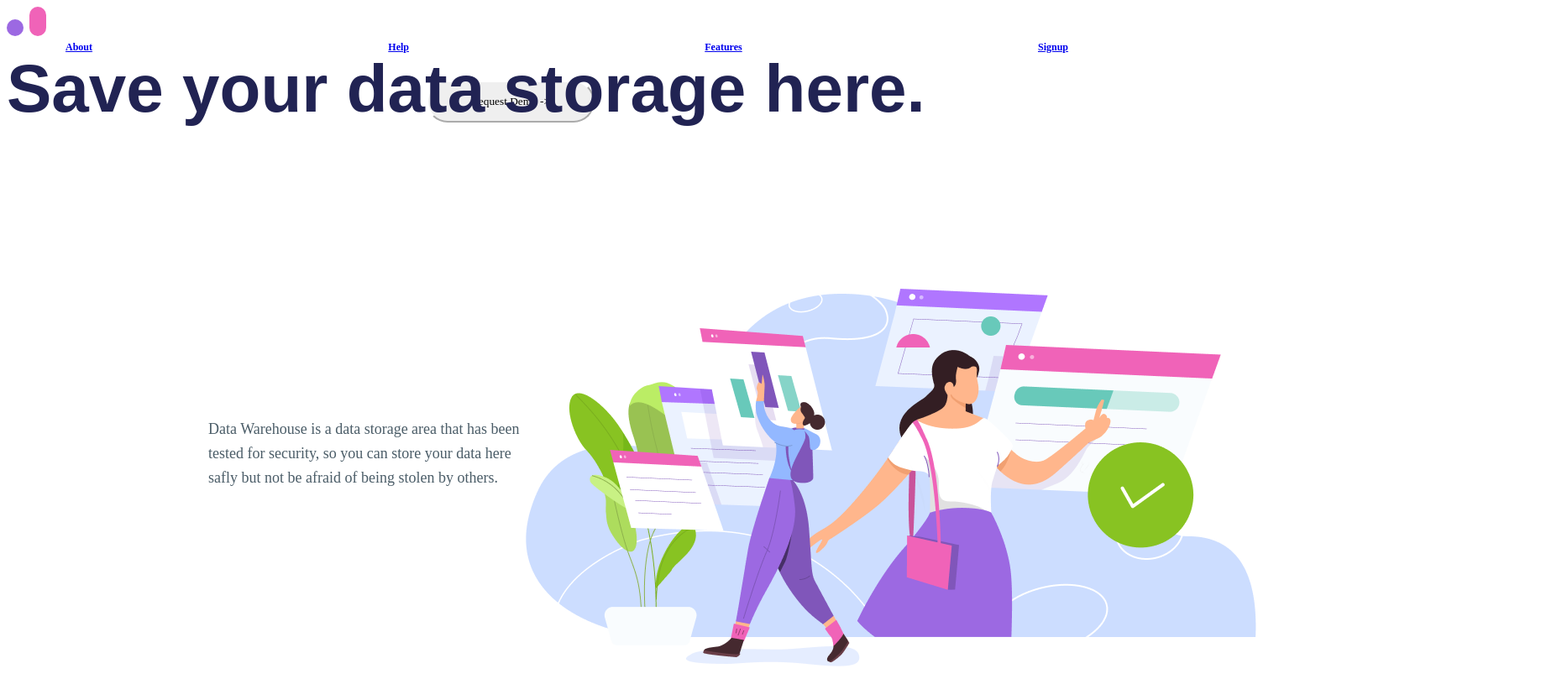
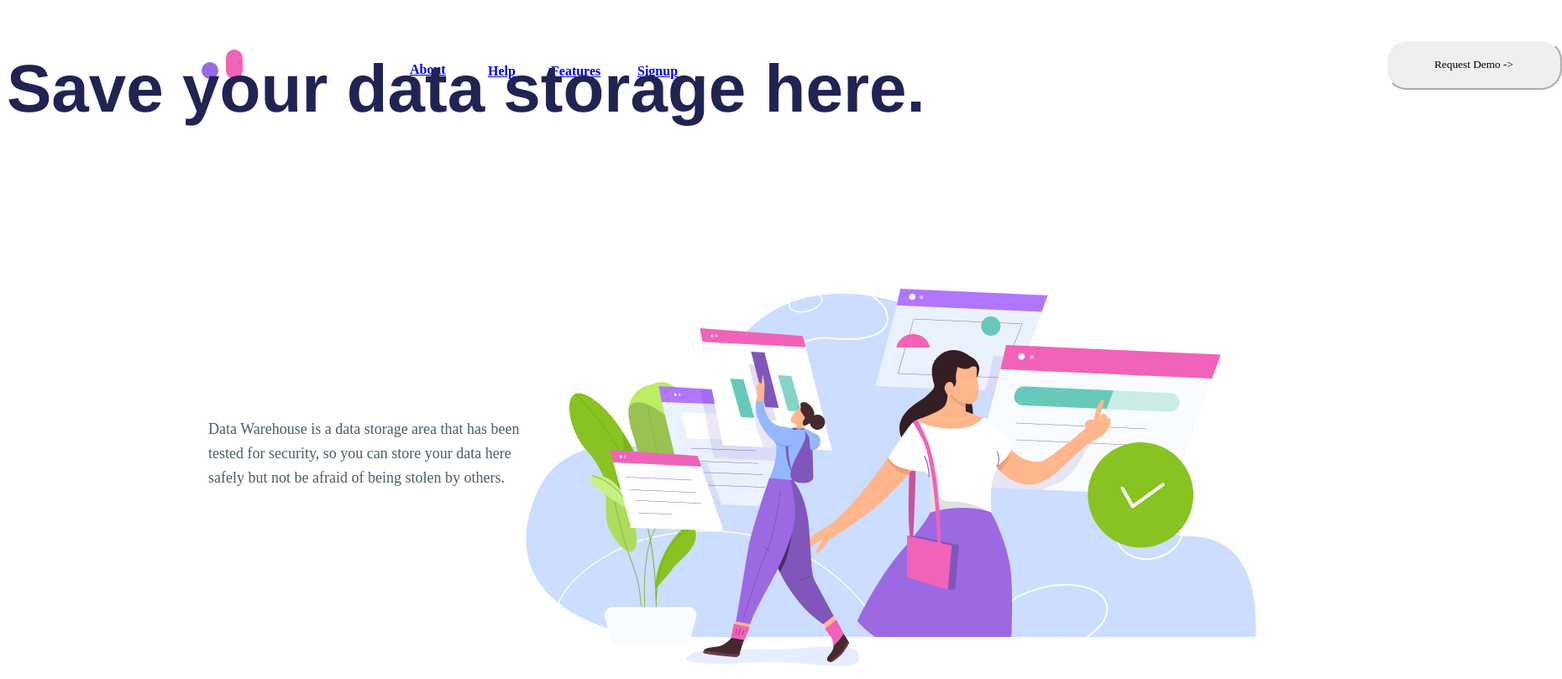
Before and after one commit to dredamonsta1/CliUpBem, a plain HTML site: page index.html in a window 1280 px wide. Shown: the whole page at 84% size, 1860 px wide, since content can reach past the window. Drawn offline with Linux system fonts and the light colour scheme.

Commit message:
fixing header section

```diff
--- a/index.html
+++ b/index.html
@@ -31,7 +31,9 @@
 
             <div class="container__header">
                 <h1 class="container__h1">Save your data storage here.</h1>
-                <p class="container__paragraph">Data Warehouse is a data storage area that has been tested for security, so you can store your data here safly but not be afraid of being stolen by others.</p>
+                <p class="container__paragraph">Data Warehouse is a data storage area that has been
+                    tested for security, so you can store your data here
+                    safely but not be afraid of being stolen by others.</p>
                 <img class="container__image"  src="./img/image1 1.png" alt="" width="885" height="468">
 
             </div>
--- a/style.scss
+++ b/style.scss
@@ -9,37 +9,40 @@
 //     display: inline;
 // }
 .container__logo--one {
+    position: absolute;
     display: inline-block;
-    position: absolute;
     width: 20px;
     height: 20px;
+    left: 240px;
+    top: 74px;
     background: #9C69E2;
-    border-radius: 50%;
-    margin-top: 15px;
-    // margin-left: 50px;
+    border-radius: 20px;
+
 }
 
 .container__logo--two {
     display: inline-block;
-    position: relative;
+    position: absolute;
     width: 20px;
     height: 35px;
+    left: 269px;
+    top: 59px;
     background: #F063B8;
     border-radius: 20px;
-    margin-left: 27px;
-    // margin-right: 0;
+
 }
 
 .container__list {
     display: flex;
-    justify-content: space-between;
+    position: absolute;
     position: relative;
     font-family: Avenir;
     font-style: normal;
     font-weight: 800;
-    font-size: 12px;
-    color: #212353;
-    // left: 410px;
+    font-size: 16px;
+    line-height: 160%;
+    // color: #212353;
+
     line-height: 160%;
     list-style-type: none;
     margin: 0;
@@ -49,15 +52,57 @@
 
 }
 
+.container__item--About {
+    position: absolute;
+    width: 53px;
+    height: 30px;
+    left: 410px;
+    top: 62px;
+    color: #212353;
+
+}
+
+.container__item--Help {
+    position: absolute;
+    width: 35px;
+    height: 26px;
+    left: 503px;
+    top: 64px;
+    color: #4B5D68;
+}
+
+.container__item--Features {
+    position: absolute;
+    width: 63px;
+    height: 26px;
+    left: 578px;
+    top: 64px;
+    color: #4B5D68;
+
+}
+
+.container__item--Signup {
+    position: absolute;
+    width: 51px;
+    height: 26px;
+    left: 681px;
+    top: 64px;
+    color: #4B5D68;
+
+}
+
 li {
     display: inline;
 }
 
 .container__button {
+    position: absolute;
     display: inline-block;
     margin-left: 500px;
-    height: 50px;
-    width: 200px;
+    width: 210px;
+    height: 60px;
+    left: 1150px;
+    top: 47px;
     border-color: white;
     border-radius: 25px;
     font-family: Avenir;
@@ -71,12 +116,13 @@ li {
 }
 
 .container__h1 {
-
-    font-family: Arial, Helvetica, sans-serif;
+    display: flex;
+    align-items: center;
+    font-family: Helvetica;
     font-weight: 700;
     font-style: normal;
     font-size: 80px;
-    line-height: 88px;
+    line-height: 110%;
     color: #212353;
 }
 
```
Also changed, not shown: style.css, 1 other file.
